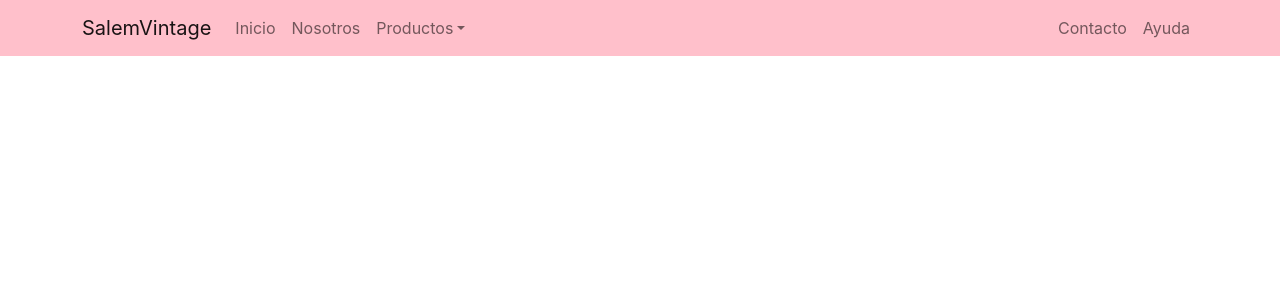
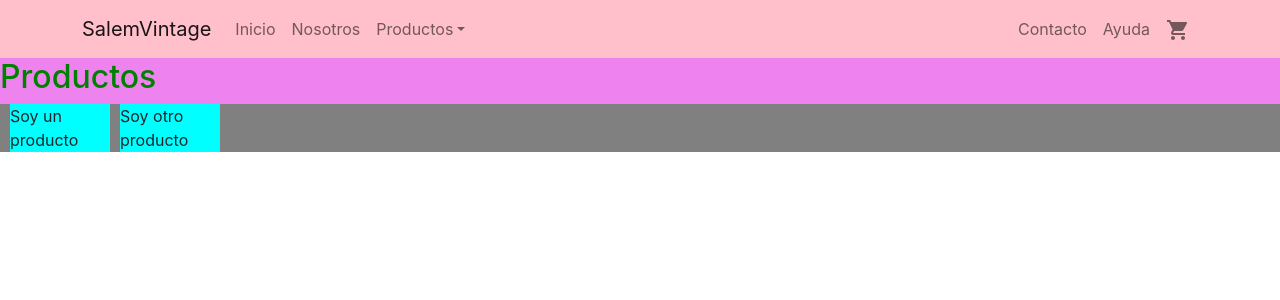
Before and after one commit to daviddcordoba/React-JS-SalemVintage, a React (Create React App) app: page / in a window 1280 px wide. Shown: the top 300 px of the page. Built offline with nearby package versions, Linux system fonts and the light colour scheme.

Commit message:
add ListContainer and CartWidget

```diff
--- a/package.json
+++ b/package.json
@@ -3,14 +3,20 @@
   "version": "0.1.0",
   "private": true,
   "dependencies": {
+    "@emotion/react": "^11.9.3",
+    "@emotion/styled": "^11.9.3",
+    "@mui/icons-material": "^5.8.4",
+    "@mui/material": "^5.9.0",
     "@testing-library/jest-dom": "^5.16.4",
     "@testing-library/react": "^13.3.0",
     "@testing-library/user-event": "^13.5.0",
     "bootstrap": "^5.1.3",
+    "bootstrap-icons": "^1.9.0",
     "react": "^18.2.0",
     "react-bootstrap": "^2.4.0",
     "react-dom": "^18.2.0",
     "react-scripts": "5.0.1",
+    "sass": "^1.53.0",
     "web-vitals": "^2.1.4"
   },
   "scripts": {
--- a/src/App.js
+++ b/src/App.js
@@ -1,12 +1,21 @@
 import './App.css';
 
 import NavBar from './components/navbar/NavBar';
+import ItemListContainer from './components/ItemListContainer/ItemListContainer';
+
 
 
 function App() {
   return (
+    <div>
+
+
     <div className="navegador">
       <NavBar />
+    </div>
+    <section>
+    <ItemListContainer titulo="Productos"/>
+    </section>
     </div>
   );
 }
--- /dev/null
+++ b/src/components/ItemListContainer/ItemListContainer.js
@@ -0,0 +1,16 @@
+import './ItemListContainer.scss'
+
+const ItemListContainer = ({titulo}) => {
+
+    return(
+        <div className='list-products'>
+            <h2>{titulo}</h2>
+            <div className='products-container'>
+                <div className='product'>Soy un producto</div>
+                <div className='product'>Soy otro producto</div>
+            </div>
+        </div>
+    )
+}
+
+export default ItemListContainer
--- /dev/null
+++ b/src/components/ItemListContainer/ItemListContainer.scss
@@ -0,0 +1,23 @@
+.list-products {
+    float: left;
+    width: 100%;
+    margin-bottom: 20px;
+    background-color: violet;
+
+    h2{
+        color: green;
+    }
+
+    .products-container{
+        background-color: gray;
+        display: flex;
+
+
+            .product{
+                background-color: aqua;
+                width: 100px;
+                margin-left: 10px;
+
+            }
+    }
+}
--- /dev/null
+++ b/src/components/navbar/CartWidget.js
@@ -0,0 +1,13 @@
+import ShoppingCartIcon from '@mui/icons-material/ShoppingCart'
+
+const CartWidget = () => {
+
+
+    return(
+        <div>
+            <ShoppingCartIcon/>
+        </div>
+    )
+}
+
+export default CartWidget
--- a/src/components/navbar/NavBar.js
+++ b/src/components/navbar/NavBar.js
@@ -1,8 +1,9 @@
-import './NavBar.css'
+import './NavBar.scss'
 import Container from 'react-bootstrap/Container';
 import Nav from 'react-bootstrap/Nav';
 import Navbar from 'react-bootstrap/Navbar';
 import NavDropdown from 'react-bootstrap/NavDropdown'; /* Este es para 'productos' que desde el se despliegan mas navlinks */
+import CartWidget from './CartWidget';
 
 function NavBar() {
   return (
@@ -32,6 +33,9 @@ function NavBar() {
               Ayuda
             </Nav.Link>
           </Nav>
+          <Nav>
+          <Nav.Link href="#deets"> <CartWidget/> </Nav.Link> {/* aca esta el CartWidget */}
+          </Nav>
         </Navbar.Collapse>
       </Container>
     </Navbar>
```
Also changed, not shown: src/components/navbar/NavBar.scss (renamed from src/components/navbar/NavBar.css), 1 other file (tests, documents, lock files or other folders).
